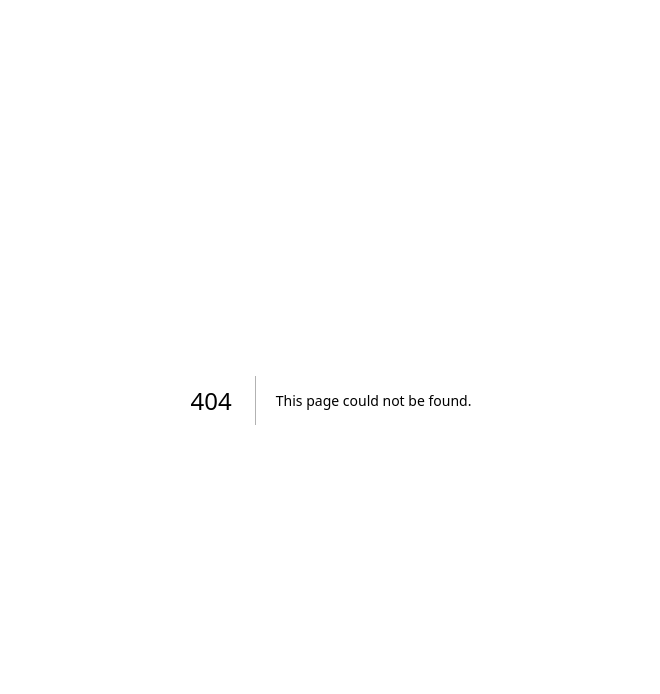
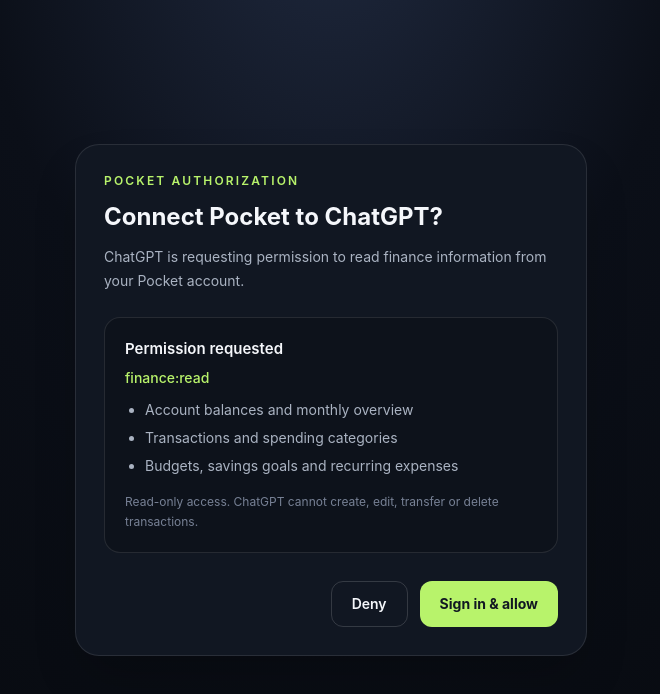
Before and after one commit to Joerakesh/pocket-money-tracker, a Next.js app in the folder web/: page /oauth/consent in a window 1280 px wide. Before the commit this address had no page. Shown: the top 694 px of the page, without its empty margins (309-969 px from the left). Built offline with nearby package versions, Linux system fonts and the light colour scheme; no server answers.

Commit message:
Add Pocket OAuth consent page route

```diff
--- /dev/null
+++ b/web/src/app/oauth/consent/page.tsx
@@ -0,0 +1,6 @@
+import { Suspense } from "react";
+import OAuthConsentPage from "./OAuthConsentPage";
+
+export default function OAuthConsentRoute() {
+  return <Suspense fallback={<main className="p-8 text-center">Loading Pocket authorization…</main>}><OAuthConsentPage /></Suspense>;
+}
```
